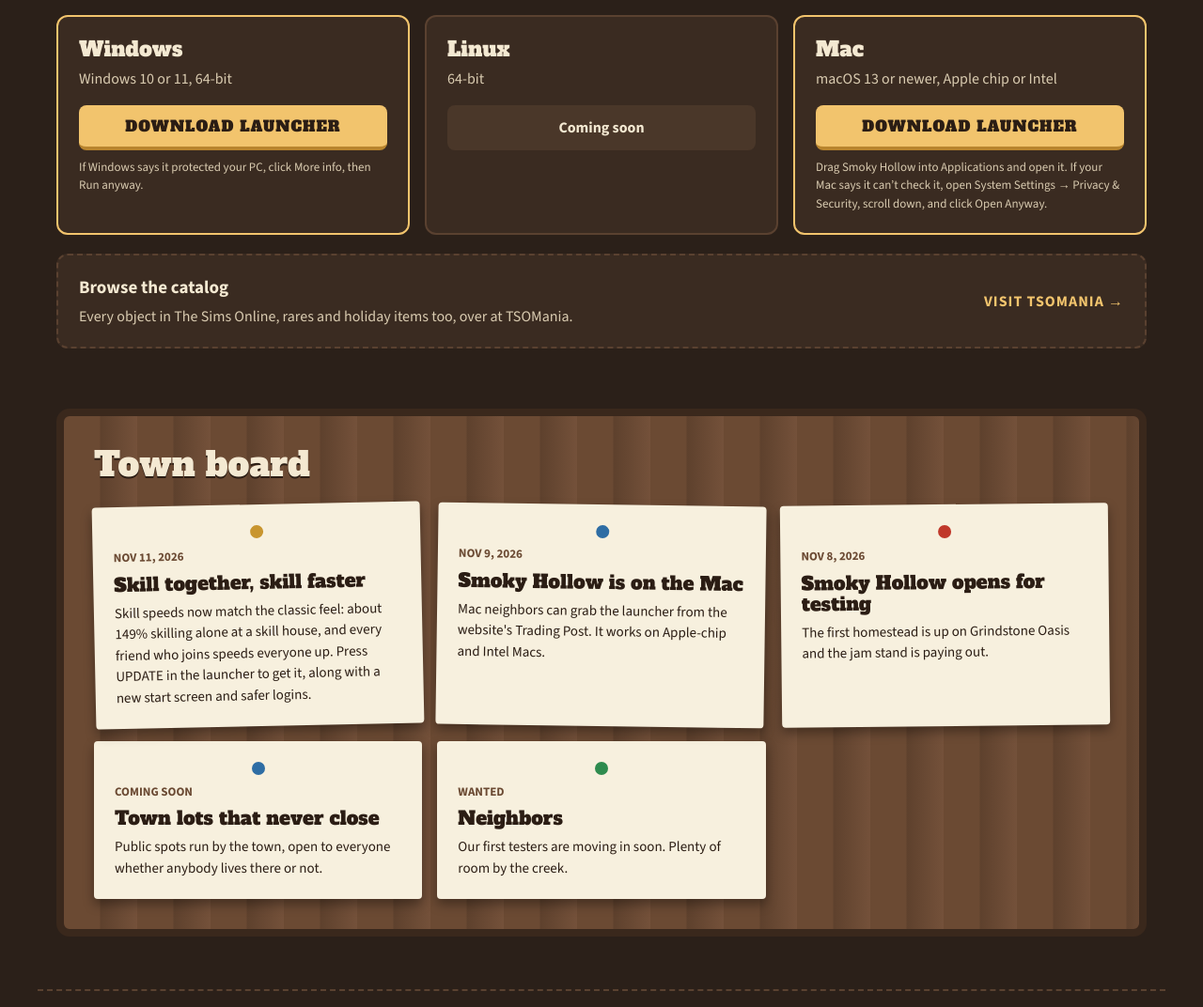
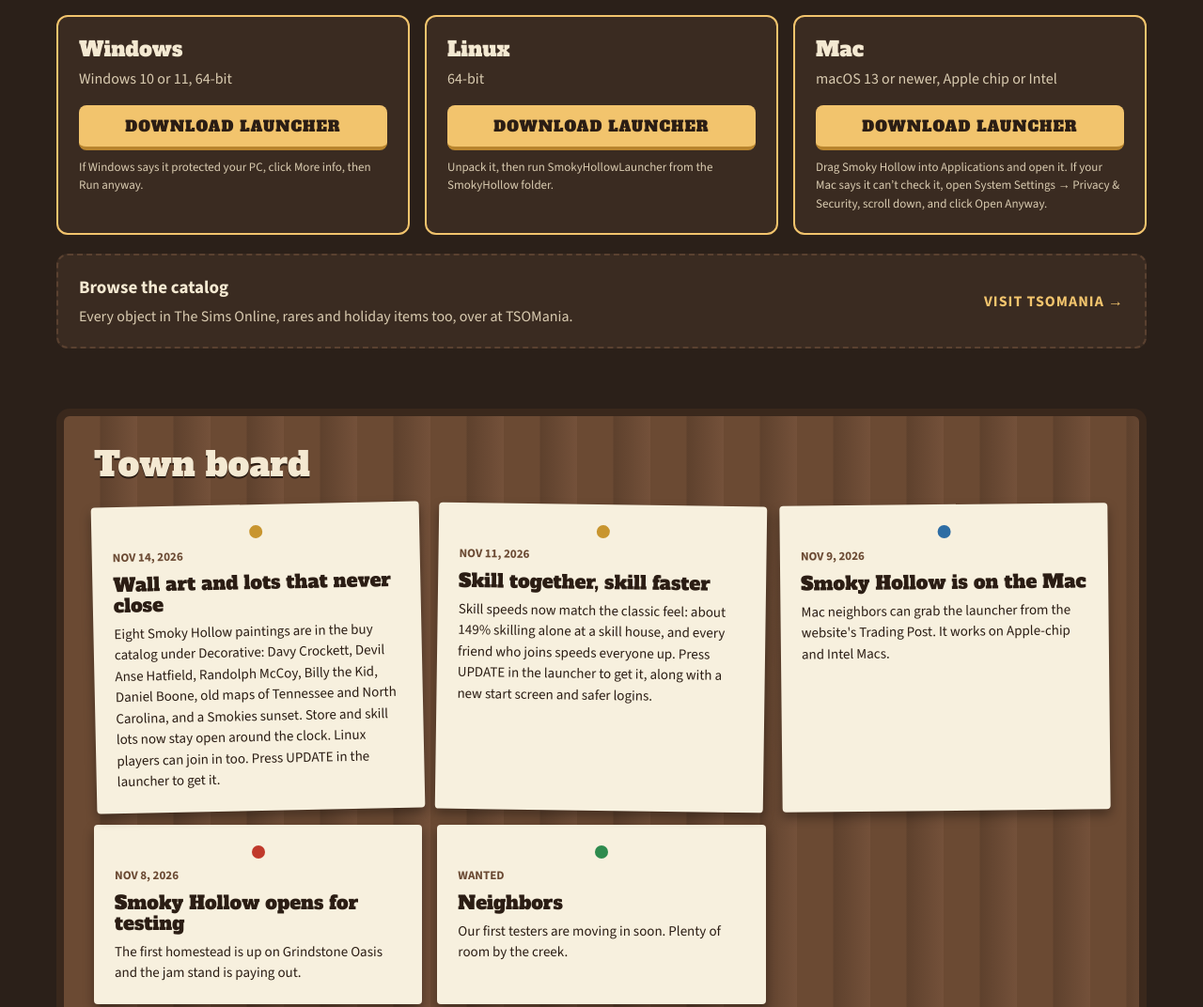
Before and after one commit to smokyhollowtso/smokyhollowtso.github.io, a plain HTML site: page index.html in a window 1280 px wide. Shown: the part 2248-3320 px from the top of the page at 94% size. Drawn offline with nearby package versions, Linux system fonts and the light colour scheme; no server answers.

Commit message:
Add files via upload

```diff
--- a/index.html
+++ b/index.html
@@ -229,8 +229,8 @@ footer{border-top:2px dashed var(--edge);padding:24px 20px 40px;font-size:14px;c
     <div class="head"><span class="kicker">TRADING POST</span><h2 id="post-h">Get the game</h2></div>
     <div class="grid3">
       <div class="post main"><h3>Windows</h3><span class="muted">Windows 10 or 11, 64-bit</span><a class="btn" href="https://github.com/smokyhollowtso/smokyhollowtso.github.io/releases/download/v0.4.3-sh3/SmokyHollowLauncher.exe">DOWNLOAD LAUNCHER</a><span class="muted" style="font-size:13px">If Windows says it protected your PC, click More info, then Run anyway.</span></div>
-      <div class="post"><h3>Linux</h3><span class="muted">64-bit</span><span class="soon">Coming soon</span></div>
-      <div class="post main"><h3>Mac</h3><span class="muted">macOS 13 or newer, Apple chip or Intel</span><a class="btn" href="https://github.com/smokyhollowtso/smokyhollow-game/releases/download/v0.4.3-sh7/SmokyHollowLauncher-mac.zip">DOWNLOAD LAUNCHER</a><span class="muted" style="font-size:13px">Drag Smoky Hollow into Applications and open it. If your Mac says it can&rsquo;t check it, open System Settings &rarr; Privacy &amp; Security, scroll down, and click Open Anyway.</span></div>
+      <div class="post main"><h3>Linux</h3><span class="muted">64-bit</span><a class="btn" href="https://github.com/smokyhollowtso/smokyhollow-game/releases/download/v0.4.3-sh8/SmokyHollowLauncher-linux.tar.gz">DOWNLOAD LAUNCHER</a><span class="muted" style="font-size:13px">Unpack it, then run SmokyHollowLauncher from the SmokyHollow folder.</span></div>
+      <div class="post main"><h3>Mac</h3><span class="muted">macOS 13 or newer, Apple chip or Intel</span><a class="btn" href="https://github.com/smokyhollowtso/smokyhollow-game/releases/download/v0.4.3-sh8/SmokyHollowLauncher-mac.zip">DOWNLOAD LAUNCHER</a><span class="muted" style="font-size:13px">Drag Smoky Hollow into Applications and open it. If your Mac says it can&rsquo;t check it, open System Settings &rarr; Privacy &amp; Security, scroll down, and click Open Anyway.</span></div>
     </div>
     <a class="catalog" href="https://www.tsomania.net/index.php" target="_blank" rel="noopener">
       <span><b>Browse the catalog</b><span class="muted">Every object in The Sims Online, rares and holiday items too, over at TSOMania.</span></span>
@@ -241,8 +241,9 @@ footer{border-top:2px dashed var(--edge);padding:24px 20px 40px;font-size:14px;c
   <section id="board" class="board" aria-labelledby="board-h">
     <h2 id="board-h">Town board</h2>
     <div class="grid3" id="board-notes">
+      <article class="note"><span class="tack" style="background:#C9A227" aria-hidden="true"></span><time class="when" datetime="2026-11-14">NOV 14, 2026</time><h3>Wall art and lots that never close</h3><p>Davy Crockett, the Hatfields and McCoys and more are in the buy catalog, and store and skill lots stay open around the clock.</p></article>
       <article class="note"><span class="tack" style="background:#C0392B" aria-hidden="true"></span><time class="when" datetime="2026-11-08">NOV 8, 2026</time><h3>Smoky Hollow opens for testing</h3><p>The first homestead is up on Grindstone Oasis and the jam stand is paying out.</p></article>
-      <article class="note"><span class="tack" style="background:#2E6DA4" aria-hidden="true"></span><span class="when">COMING SOON</span><h3>Town lots that never close</h3><p>Public spots run by the town, open to everyone whether anybody lives there or not.</p></article>
+
       <article class="note"><span class="tack" style="background:#2E8B4E" aria-hidden="true"></span><span class="when">WANTED</span><h3>Neighbors</h3><p>Our first testers are moving in soon. Plenty of room by the creek.</p></article>
     </div>
   </section>
--- a/launcher.json
+++ b/launcher.json
@@ -4,21 +4,31 @@
   "catalog": "https://www.tsomania.net/index.php",
   "tsoUrl": "https://archive.org/download/TheSimsOnline_201802/TSO.zip",
   "client": {
-    "version": "v0.4.3-sh7",
+    "version": "v0.4.3-sh8",
     "windows": {
-      "url": "https://github.com/smokyhollowtso/smokyhollowtso.github.io/releases/download/v0.4.3-sh7/SmokyHollow-client-win-x64.zip",
+      "url": "https://github.com/smokyhollowtso/smokyhollowtso.github.io/releases/download/v0.4.3-sh8/SmokyHollow-client-win-x64.zip",
       "exe": "SmokyHollow.exe"
     },
     "macArm64": {
-      "url": "https://github.com/smokyhollowtso/smokyhollow-game/releases/download/v0.4.3-sh7/SmokyHollow-client-osx-arm64.zip",
+      "url": "https://github.com/smokyhollowtso/smokyhollow-game/releases/download/v0.4.3-sh8/SmokyHollow-client-osx-arm64.zip",
       "exe": "SmokyHollow.app/Contents/MacOS/SmokyHollow"
     },
     "macX64": {
-      "url": "https://github.com/smokyhollowtso/smokyhollow-game/releases/download/v0.4.3-sh7/SmokyHollow-client-osx-x64.zip",
+      "url": "https://github.com/smokyhollowtso/smokyhollow-game/releases/download/v0.4.3-sh8/SmokyHollow-client-osx-x64.zip",
       "exe": "SmokyHollow.app/Contents/MacOS/SmokyHollow"
+    },
+    "linux": {
+      "url": "https://github.com/smokyhollowtso/smokyhollow-game/releases/download/v0.4.3-sh8/SmokyHollow-client-linux-x64.zip",
+      "exe": "SmokyHollow"
     }
   },
   "news": [
+    {
+      "date": "Nov 14, 2026",
+      "title": "Wall art and lots that never close",
+      "body": "Eight Smoky Hollow paintings are in the buy catalog under Decorative: Davy Crockett, Devil Anse Hatfield, Randolph McCoy, Billy the Kid, Daniel Boone, old maps of Tennessee and North Carolina, and a Smokies sunset. Store and skill lots now stay open around the clock. Linux players can join in too. Press UPDATE in the launcher to get it.",
+      "tag": "gold"
+    },
     {
       "date": "Nov 11, 2026",
       "title": "Skill together, skill faster",
@@ -38,12 +48,6 @@
       "tag": "red"
     },
     {
-      "date": "Coming soon",
-      "title": "Town lots that never close",
-      "body": "Public spots run by the town, open to everyone whether anybody lives there or not.",
-      "tag": "blue"
-    },
-    {
       "date": "Wanted",
       "title": "Neighbors",
       "body": "Our first testers are moving in soon. Plenty of room by the creek.",
```
